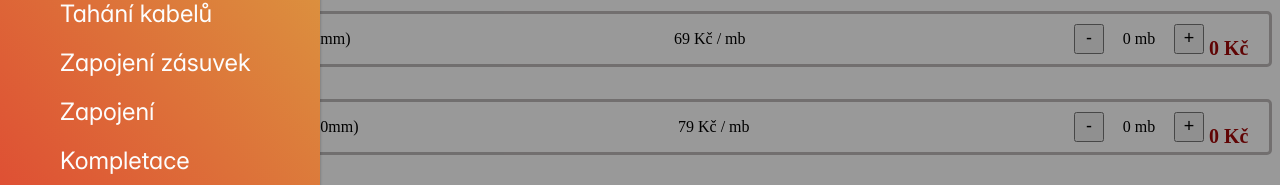
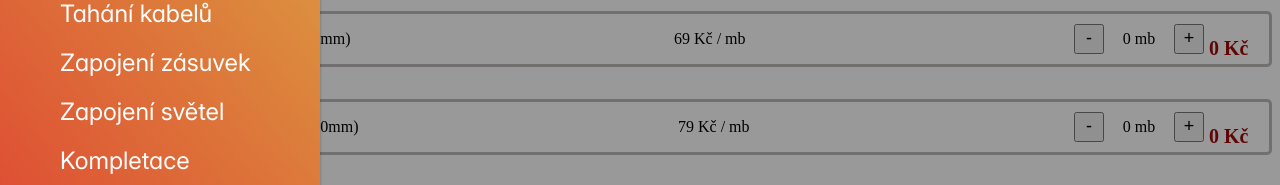
Before and after one commit to Davidneo1977/ElektroWytz, a React (Vite) app: page / in a window 1280 px wide. Both pictures are taken after a click on the button "MENU". Shown: the part 311-496 px from the top of the page. Built offline with nearby package versions, Linux system fonts and the light colour scheme.

Commit message:
Oprava textu

```diff
--- a/src/components/PrimeSidebar.jsx
+++ b/src/components/PrimeSidebar.jsx
@@ -19,7 +19,7 @@ const PrimeSidebar = () => {
           <li>Drážkování</li>
           <li>Tahání kabelů</li>
           <li>Zapojení zásuvek</li>
-          <li>Zapojení</li>
+          <li>Zapojení světel</li>
           <li>Kompletace</li>
           <li>Revize</li>
         </ul>
```
